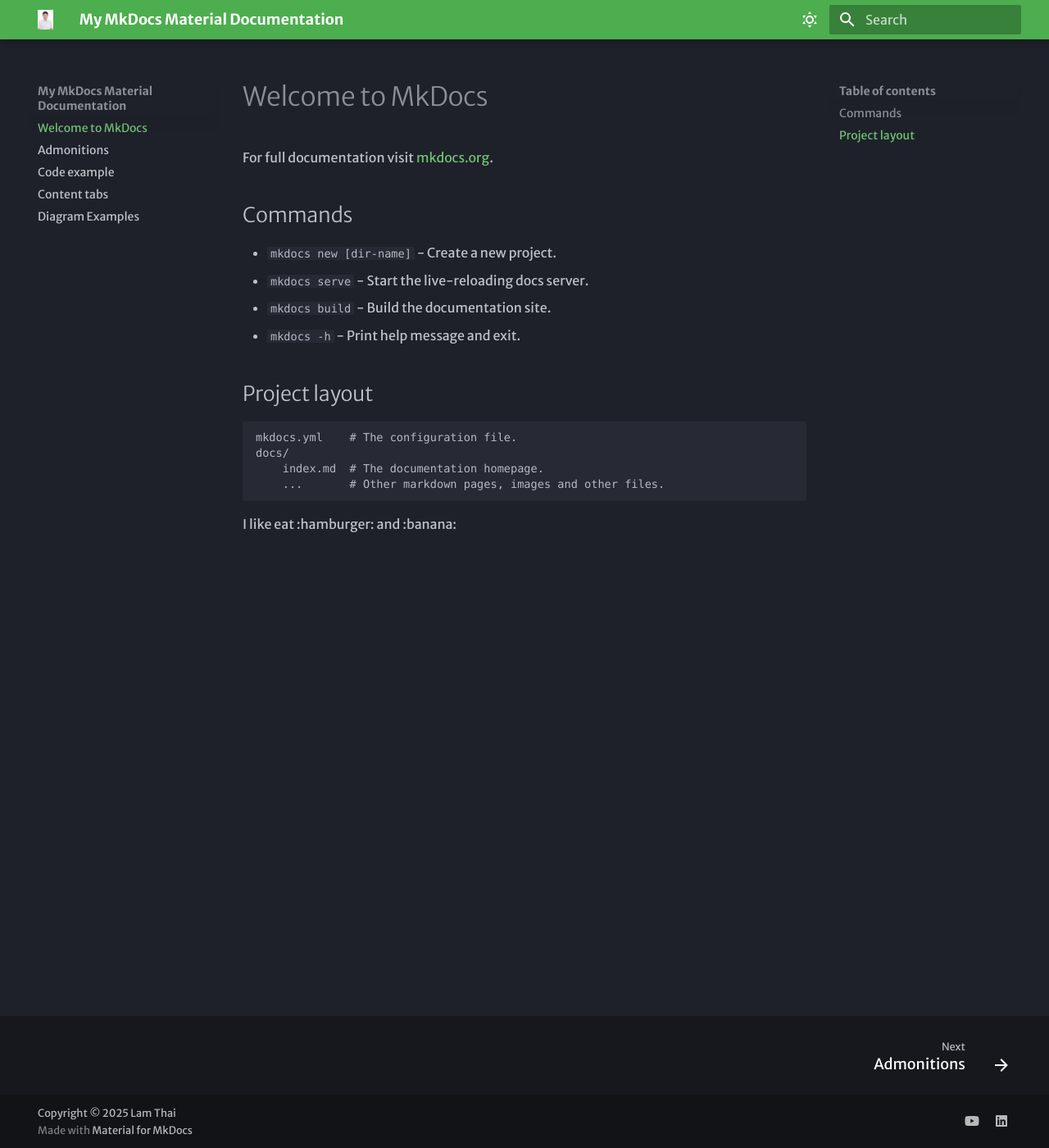
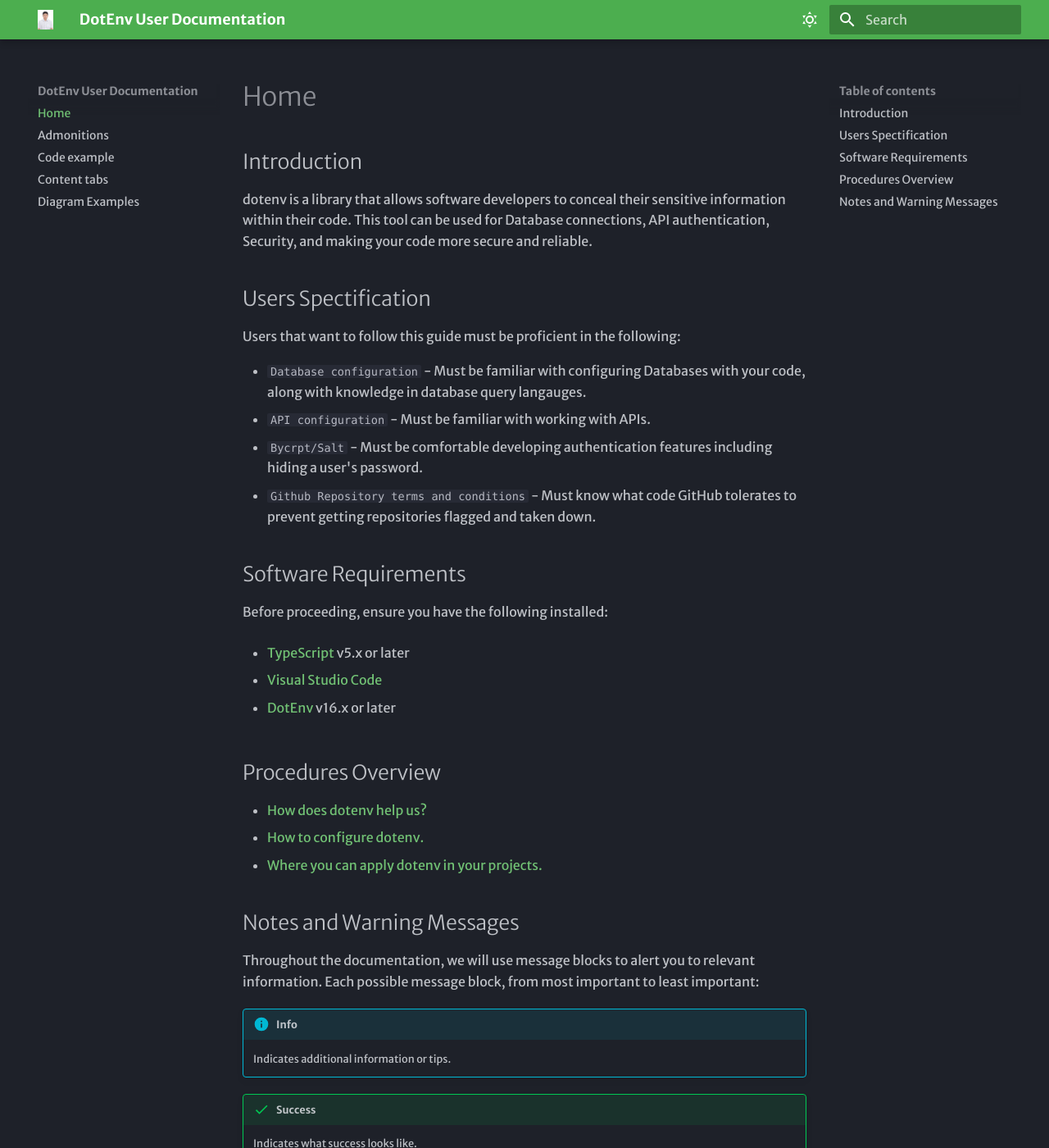
Before and after one commit to Lam-Thai/ILHT-rice-era, an MkDocs documentation site: the page built from docs/index.md, in a window 1280 px wide and 1400 px high. Shown: the whole window at 82% size. Built offline with MkDocs 1.6.1 and Material for MkDocs 9.7.7, drawn with Linux system fonts in a browser that asks for light colours; some web fonts are replaced; some of the changed text lies outside the part shown.

Commit message:
second commit

```diff
--- a/docs/index.md
+++ b/docs/index.md
@@ -1,19 +1,53 @@
-# Welcome to MkDocs
+# Home
 
-For full documentation visit [mkdocs.org](https://www.mkdocs.org).
+## Introduction
 
-## Commands
+dotenv is a library that allows software developers to conceal their
+sensitive information within their code. This tool can be used for Database connections,
+API authentication, Security, and making your code
+more secure and reliable.
 
-- `mkdocs new [dir-name]` - Create a new project.
-- `mkdocs serve` - Start the live-reloading docs server.
-- `mkdocs build` - Build the documentation site.
-- `mkdocs -h` - Print help message and exit.
+## Users Spectification
 
-## Project layout
+Users that want to follow this guide must be proficient in the following:
 
-    mkdocs.yml    # The configuration file.
-    docs/
-        index.md  # The documentation homepage.
-        ...       # Other markdown pages, images and other files.
+- `Database configuration` - Must be familiar with configuring Databases with your code, along with knowledge in database query langauges.
+- `API configuration` - Must be familiar with working with APIs.
+- `Bycrpt/Salt` - Must be comfortable developing authentication features including hiding a user's password.
+- `Github Repository terms and conditions` - Must know what code GitHub tolerates to prevent getting repositories flagged and taken down.
 
-I like eat :hamburger: and :banana:
+## Software Requirements
+
+Before proceeding, ensure you have the following installed:
+
+- [TypeScript](https://www.typescriptlang.org/) v5.x or later
+
+- [Visual Studio Code](https://code.visualstudio.com/)
+
+- [DotEnv](https://www.npmjs.com/package/dotenv) v16.x or later
+
+## Procedures Overview
+
+- [How does dotenv help us?]()
+- [How to configure dotenv.]()
+- [Where you can apply dotenv in your projects.]()
+
+## Notes and Warning Messages
+
+Throughout the documentation, we will use message blocks to alert you to relevant information. Each possible message block, from most important to least important:
+
+!!! info
+
+    Indicates additional information or tips.
+
+!!! success
+
+    Indicates what success looks like.
+
+!!! warning
+
+    Specifies content that must be read before proceeding.
+
+!!! danger
+
+    Specifies actions that may cause an error or will cause the application to crash.
--- a/mkdocs.yml
+++ b/mkdocs.yml
@@ -1,10 +1,13 @@
-site_name: My MkDocs Material Documentation
+site_name: DotEnv User Documentation
 site_url: https://sitename.example
 theme:
   name: material
   font:
     text: Merriweather Sans
     code: Red Hat Mono
+  features:
+    - content.tabs.link
+
 
   logo: assets/image.jpg
   favicon: assets/fav.jpg
@@ -33,6 +36,11 @@
       emoji_index: !!python/name:material.extensions.emoji.twemoji
       emoji_generator: !!python/name:material.extensions.emoji.to_svg
 
+markdown_extensions:
+  - pymdownx.superfences
+  - pymdownx.tabbed:
+      alternate_style: true
+
 
 markdown_extensions:
   - pymdownx.highlight:
@@ -60,6 +68,17 @@
           class: mermaid
           format: !!python/name:pymdownx.superfences.fence_code_format
 
+markdown_extensions:
+  - def_list
+  - pymdownx.tasklist:
+      custom_checkbox: true
+
+
+markdown_extensions:
+  - admonition
+  - pymdownx.details
+  - pymdownx.superfences
+
 
 extra:
   social:
```
Also changed, not shown: docs/assets/image.png (added).
